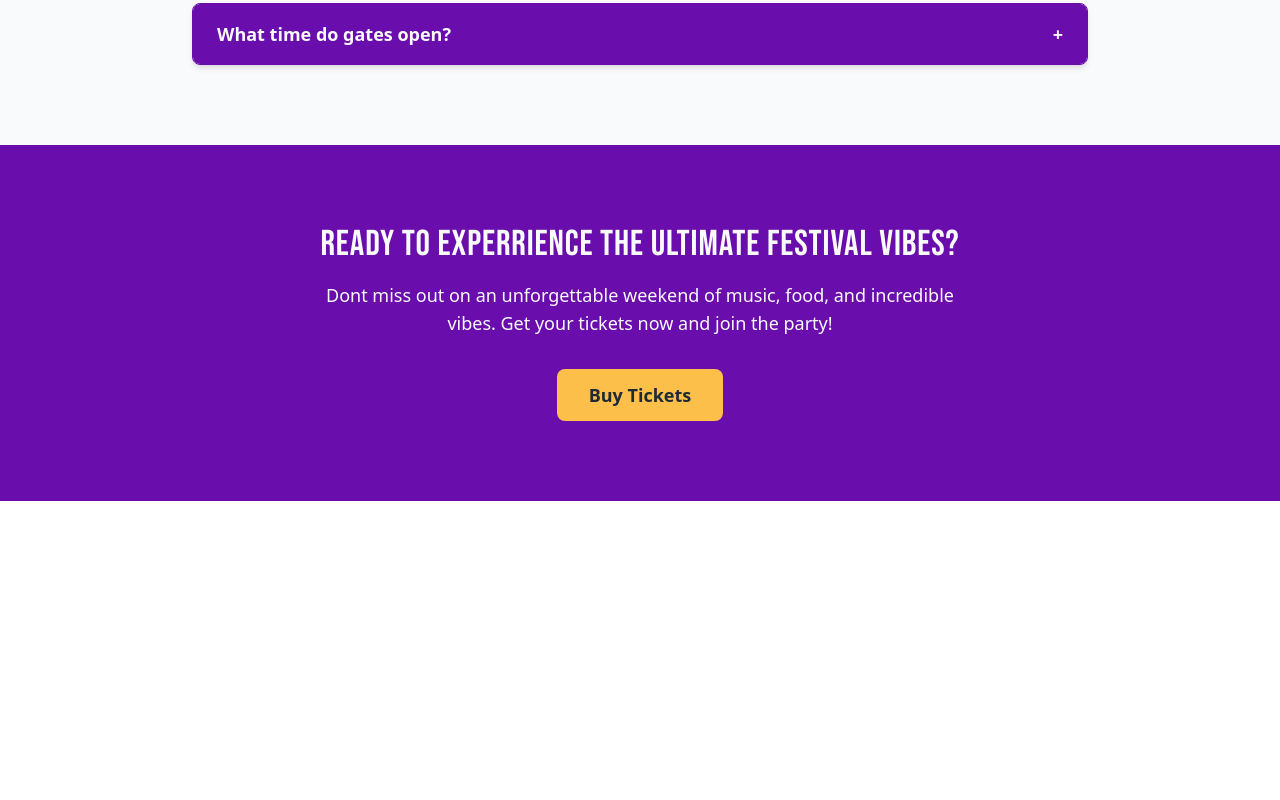
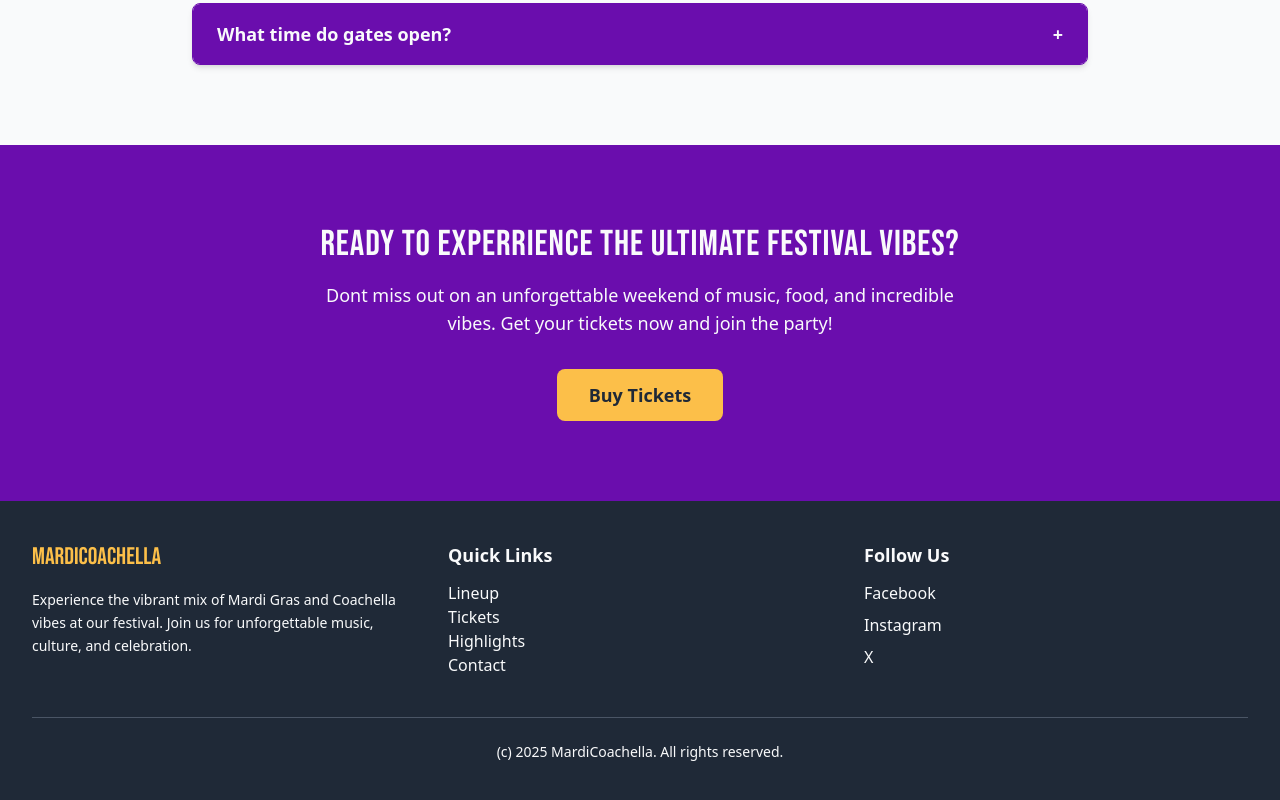
Before and after one commit to Parrasite9/tt-musicFestival, a React (Vite) app: page / in a window 1280 px wide. Shown: the part 5251-6051 px from the top of the page. Before the commit the page ends 5752 px from the top, so only its background shows below. Built offline with nearby package versions, Linux system fonts and the light colour scheme.

Commit message:
Created footer and copyright. Project is completed

```diff
--- a/src/App.jsx
+++ b/src/App.jsx
@@ -10,6 +10,7 @@ import SponsorsSection from './Components/SponsorsSection'
 import LocationSection from './Components/LocationSection'
 import FAQSection from './Components/FAQSection'
 import CallToAction from './Components/CallToAction'
+import Footer from './Components/Footer'
 
 function App() {
   return (
@@ -25,6 +26,7 @@ function App() {
       <LocationSection />
       <FAQSection />
       <CallToAction />
+      <Footer />
     </div>
   )
 }
--- /dev/null
+++ b/src/Components/Footer.jsx
@@ -0,0 +1,44 @@
+import React from 'react'
+
+function Footer() {
+  return (
+    <footer className='bg-myDark text-myLight py-10 px-8'>
+      <div className='max-w-7xl mx-auto grid grid-cols-3 gap-8'>
+        {/* BRAND INFO  */}
+        <div>
+            <h3 className='text-2xl font-headline mb-4 text-myGold'>MardiCoachella</h3>
+            <p className='text-sm leading-relaxed'>Experience the vibrant mix of Mardi Gras and Coachella vibes at our festival. Join us for unforgettable music, culture, and celebration.</p>
+        </div>
+
+        {/* QUICK LINKS  */}
+        <div>
+            <h4 className='text-lg font-semibold mb-3'>Quick Links</h4>
+            <ul className='spay-y-2'>
+                <li><a href="#lineup" className='hover:text-myGold transition-colors'>Lineup</a></li>
+                <li><a href="#tickets" className='hover:text-myGold transition-colors'>Tickets</a></li>
+                <li><a href="#highlights" className='hover:text-myGold transition-colors'>Highlights</a></li>
+                <li><a href="#contact" className='hover:text-myGold transition-colors'>Contact</a></li>
+            </ul>
+        </div>
+
+        {/* SOCIAL MEDIA LINKS  */}
+        <div>
+            <h4 className='text-lg font-semibold mb-3'>Follow Us</h4>
+            <ul className='space-y-2'>
+                <li><a href="facebook.com" target='_blank' rel='noopener noreferrer' className='hover:text-myGold transition-colors'>Facebook</a></li>
+                <li><a href="instagram.com" target='_blank' rel='noopener noreferrer' className='hover:text-myGold transition-colors'>Instagram</a></li>
+                <li><a href="x.com" target='_blank' rel='noopener noreferrer' className='hover:text-myGold transition-colors'>X</a></li>
+            </ul>
+        </div>
+      </div>
+
+        {/* LEGAL INFO  */}
+        <div className='mt-10 border-t border-gray-600 pt-6 text-center text-sm'>
+            (c) {new Date().getFullYear()} MardiCoachella. All rights reserved.
+        </div>
+
+    </footer>
+  )
+}
+
+export default Footer
```
